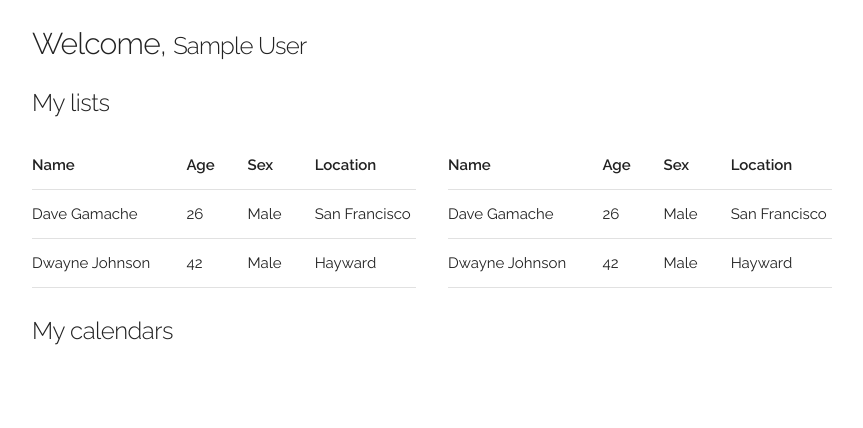
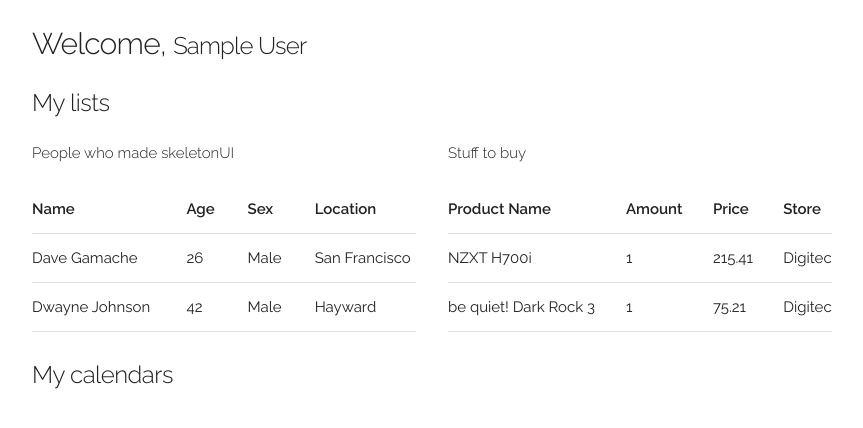
Before and after one commit to michaelstrefeler/pySOMETHING, a Flask app: page /dashboard in a window 1280 px wide. Shown: the part 67-495 px from the top of the page, without its empty margins (208-1071 px from the left). Run offline with Flask 2, Linux system fonts and the light colour scheme; the visitor is signed in with stand-in values (Sample User, id 1); some libraries are stand-ins or nearby versions.

Commit message:
Made dashboard examples more realistic

```diff
--- a/templates/dashboard.html
+++ b/templates/dashboard.html
@@ -4,6 +4,7 @@
     <h5>My lists</h5>
     <div class="row">
         <div class="six columns">
+            <h6>People who made skeletonUI</h6>
             <table class="u-full-width">
                 <thead>
                     <tr>
@@ -30,27 +31,28 @@
             </table>
         </div>
         <div class="six columns">
+            <h6>Stuff to buy</h6>
             <table class="u-full-width">
                 <thead>
                     <tr>
-                        <th>Name</th>
-                        <th>Age</th>
-                        <th>Sex</th>
-                        <th>Location</th>
+                        <th>Product Name</th>
+                        <th>Amount</th>
+                        <th>Price</th>
+                        <th>Store</th>
                     </tr>
                 </thead>
                 <tbody>
                     <tr>
-                        <td>Dave Gamache</td>
-                        <td>26</td>
-                        <td>Male</td>
-                        <td>San Francisco</td>
+                        <td>NZXT H700i</td>
+                        <td>1</td>
+                        <td>215.41</td>
+                        <td>Digitec</td>
                     </tr>
                     <tr>
-                        <td>Dwayne Johnson</td>
-                        <td>42</td>
-                        <td>Male</td>
-                        <td>Hayward</td>
+                        <td>be quiet! Dark Rock 3</td>
+                        <td>1</td>
+                        <td>75.21</td>
+                        <td>Digitec</td>
                     </tr>
                 </tbody>
             </table>
```
